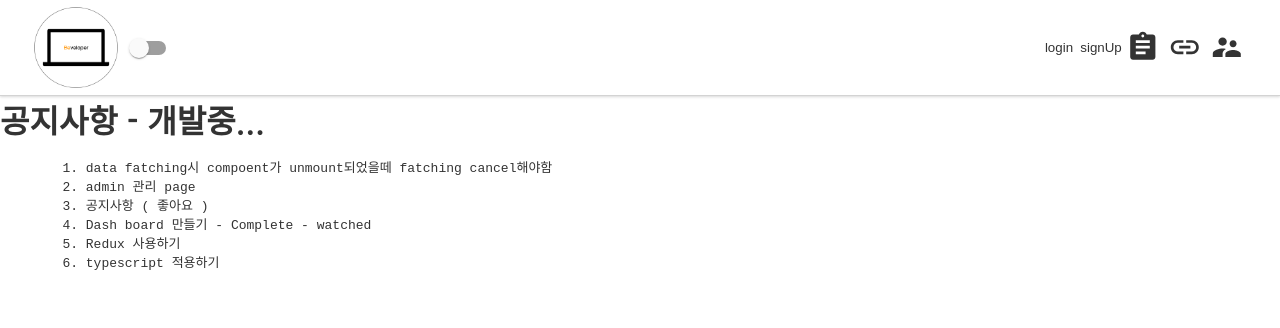
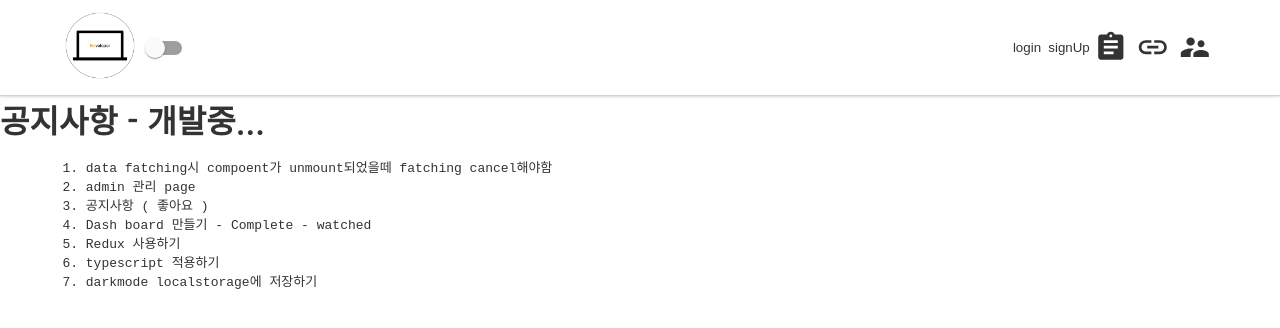
Before and after one commit to funetes/beveloper, a React (Create React App) app: page /board in a window 1280 px wide. Shown: the top 328 px of the page. Built offline with nearby package versions, Linux system fonts and the light colour scheme; no server answers; the database is empty.

Commit message:
refactoring darkmode

```diff
--- a/src/App.js
+++ b/src/App.js
@@ -15,14 +15,31 @@ import Contact from './components/Contact/Contact';
 import User from './components/User/User';
 
 import { fatchLectures } from './action/lectureAction';
+import { checkDarkmode } from './action/localAction';
 
 const darkOS = window.matchMedia('(prefers-color-scheme: dark)').matches;
 
+const getDarkModeFromLocalStorage = () => {
+  let darkmode = false;
+  if (localStorage.getItem('darkmode')) {
+    darkmode = JSON.parse(localStorage.getItem('darkmode'));
+  } else {
+    localStorage.setItem('darkmode', darkOS);
+    darkmode = darkOS;
+  }
+  return darkmode;
+};
+
 const App = () => {
   const [user, setUser] = useState(null);
-  const [checked, setChecked] = useState(darkOS);
-  const lectures = useSelector(state => state.lectures);
+  const { lectures, darkmode } = useSelector(
+    ({ lectures, local: { darkmode } }) => ({
+      lectures,
+      darkmode,
+    })
+  );
   const dispatch = useDispatch();
+
   useEffect(() => {
     // user login, logout, create user, etc..
     auth.onAuthStateChanged(authUser => {
@@ -38,17 +55,18 @@ const App = () => {
 
   useEffect(() => {
     dispatch(fatchLectures());
+    dispatch(checkDarkmode(getDarkModeFromLocalStorage()));
   }, [dispatch]);
 
   useEffect(() => {
-    if (checked) {
+    if (darkmode) {
       document.body.classList.add('dark-mode');
       document.body.classList.remove('light-mode');
     } else {
       document.body.classList.add('light-mode');
       document.body.classList.remove('dark-mode');
     }
-  }, [checked]);
+  }, [darkmode]);
 
   return (
     <>
@@ -59,11 +77,7 @@ const App = () => {
       </Helmet>
       <div className='app'>
         <Router>
-          <Nav
-            user={user}
-            checked={checked}
-            toggleDarkmodeChecked={() => setChecked(prev => !prev)}
-          />
+          <Nav user={user} />
           <Switch>
             <Route exact path='/'>
               <Home lectures={lectures} />
@@ -72,7 +86,7 @@ const App = () => {
               <Board />
             </Route>
             <Route exact path='/contact'>
-              <Contact checked={checked} />
+              <Contact />
             </Route>
             <Route path='/lecture/:id'>
               <Lecture user={user} />
--- /dev/null
+++ b/src/action/localAction.js
@@ -0,0 +1,3 @@
+import { createAction } from '@reduxjs/toolkit';
+
+export const checkDarkmode = createAction('local/CHECK_DARKMODE');
--- a/src/action/userAction.js
+++ b/src/action/userAction.js
@@ -36,6 +36,7 @@ export const signup = (email, password, username) => {
       });
       await db.collection('users').doc(authUser.user.uid).set({
         favorites: [],
+        admin: false,
       });
       dispatch(signupUserSuccess());
     } catch (error) {
@@ -66,6 +67,7 @@ export const providerLogin = provider => {
       !isInFireStore.data() &&
         (await db.collection('users').doc(uid).set({
           favorites: [],
+          admin: false,
         }));
       dispatch(providerLoginSuccess());
     } catch (error) {
@@ -77,11 +79,11 @@ export const providerLogin = provider => {
   };
 };
 
-export const logOutSuccess = createAction('user/LOGOUT_SUCCESS');
+export const logOutAction = createAction('user/LOGOUT_ACTION');
 
 export const logOut = () => {
   return async function (dispatch) {
     await auth.signOut();
-    dispatch(logOutSuccess());
+    dispatch(logOutAction());
   };
 };
--- a/src/components/Board/Board.js
+++ b/src/components/Board/Board.js
@@ -12,6 +12,7 @@ const Board = () => {
         4. Dash board 만들기 - Complete - watched
         5. Redux 사용하기
         6. typescript 적용하기
+        7. darkmode localstorage에 저장하기
         `}
       </pre>
     </main>
--- a/src/components/Contact/Contact.js
+++ b/src/components/Contact/Contact.js
@@ -1,13 +1,14 @@
 import React from 'react';
 import './Contact.css';
 import Notion from '../Notion/Notion';
-
+import { useSelector } from 'react-redux';
 const NOTIONID = 'c79c313ff3274d15b53bfe46a2281bf6';
 
-const Contact = ({ checked }) => {
+const Contact = () => {
+  const { darkmode } = useSelector(({ local }) => local);
   return (
     <main className='contact'>
-      <Notion id={NOTIONID} checked={checked} />
+      <Notion id={NOTIONID} checked={darkmode} />
     </main>
   );
 };
--- a/src/components/Nav/Nav.css
+++ b/src/components/Nav/Nav.css
@@ -1,17 +1,22 @@
+header {
+  height: 12vh;
+  padding: 0 4rem;
+  border-bottom: 1px solid lightgray;
+  box-shadow: 0 1px 3px 0 rgba(0, 0, 0, 0.1), 0 1px 2px 0 rgba(0, 0, 0, 0.06);
+}
+
 .nav {
   display: flex;
   justify-content: space-between;
   align-items: center;
   width: 100%;
-  height: 12vh;
-  padding: 0 2rem;
-  border-bottom: 1px solid lightgray;
-  box-shadow: 0 1px 3px 0 rgba(0, 0, 0, 0.1), 0 1px 2px 0 rgba(0, 0, 0, 0.06);
+  height: 100%;
 }
 
 .nav__linkContainer {
+  flex: 0.2;
   display: flex;
-  justify-content: space-around;
+  justify-content: flex-start;
   align-items: center;
   height: 100%;
 }
@@ -20,15 +25,12 @@
   flex: 0.5 1;
   display: flex;
   justify-content: flex-end;
-}
-
-.nav__linkContainer a {
-  height: 90%;
+  align-items: center;
 }
 
 .nav__logo {
   object-fit: contain;
-  height: 100%;
+  height: 70px;
   transition: all 0.5s;
   border-radius: 50%;
 }
--- a/src/components/Nav/Nav.js
+++ b/src/components/Nav/Nav.js
@@ -1,6 +1,6 @@
 import React from 'react';
 import './Nav.css';
-import { useDispatch } from 'react-redux';
+import { useDispatch, useSelector } from 'react-redux';
 import { Link } from 'react-router-dom';
 import Logo from '../../assets/img/logo.png';
 import LinkIcon from '@material-ui/icons/Link';
@@ -10,19 +10,23 @@ import PersonIcon from '@material-ui/icons/Person';
 import Switch from '@material-ui/core/Switch';
 import { logOut } from '../../action/userAction';
 import SignModal from '../signModal/SignModal';
-const Nav = ({ user, checked, toggleDarkmodeChecked }) => {
+
+import { checkDarkmode } from '../../action/localAction';
+
+const Nav = ({ user }) => {
   const dispatch = useDispatch();
+  const { darkmode } = useSelector(({ local }) => local);
+  const onChange = () => {
+    darkmode ? dispatch(checkDarkmode(false)) : dispatch(checkDarkmode(true));
+  };
   return (
+    <header>
       <nav className='nav'>
         <div className='nav__linkContainer'>
           <Link to='/'>
             <img className='nav__logo' src={Logo} alt='logo' />
           </Link>
-        <Switch
-          color='primary'
-          checked={checked}
-          onChange={toggleDarkmodeChecked}
-        />
+          <Switch color='primary' checked={darkmode} onChange={onChange} />
         </div>
         <div className='nav__linkContainer'>
           {user ? (
@@ -66,6 +70,7 @@ const Nav = ({ user, checked, toggleDarkmodeChecked }) => {
           )}
         </div>
       </nav>
+    </header>
   );
 };
 
--- a/src/components/signModal/signModal.css
+++ b/src/components/signModal/signModal.css
@@ -17,7 +17,6 @@
   background-color: transparent;
   cursor: pointer;
   border: none;
-  height: 90%;
   width: 42px;
   transition: filter 0.5s;
 }
--- a/src/components/signModal/style.js
+++ b/src/components/signModal/style.js
@@ -13,7 +13,7 @@ export const useStyles = makeStyles(theme =>
       boxShadow: theme.shadows[5],
       padding: theme.spacing(2, 4, 3),
       borderRadius: '10px',
-      width: '25%',
+      width: '20%',
       minWidth: '250px',
     },
   })
--- a/src/reducer/index.js
+++ b/src/reducer/index.js
@@ -1,8 +1,10 @@
 import { combineReducers } from 'redux';
 import user from './userReducer';
 import lectures from './lectureReducer';
+import local from './localReducer';
 
 export default combineReducers({
   user,
   lectures,
+  local,
 });
--- /dev/null
+++ b/src/reducer/localReducer.js
@@ -0,0 +1,14 @@
+import { createReducer } from '@reduxjs/toolkit';
+import { checkDarkmode } from '../action/localAction';
+const intitalState = {
+  darkmode: false,
+};
+
+const localReducer = createReducer(intitalState, {
+  [checkDarkmode]: (state, action) => {
+    localStorage.setItem('darkmode', action.payload);
+    return { ...state, darkmode: action.payload };
+  },
+});
+
+export default localReducer;
--- a/src/reducer/userReducer.js
+++ b/src/reducer/userReducer.js
@@ -9,7 +9,7 @@ import {
   providerLoginRequest,
   providerLoginSuccess,
   providerLoginError,
-  logOutSuccess,
+  logOutAction,
 } from '../action/userAction';
 
 const initialState = null;
@@ -54,7 +54,7 @@ const userReducer = createReducer(initialState, {
     loading: false,
     error: action.payload,
   }),
-  [logOutSuccess]: () => null,
+  [logOutAction]: () => null,
 });
 
 export default userReducer;
```
Lines whose indentation alone changed are shown as unchanged.
